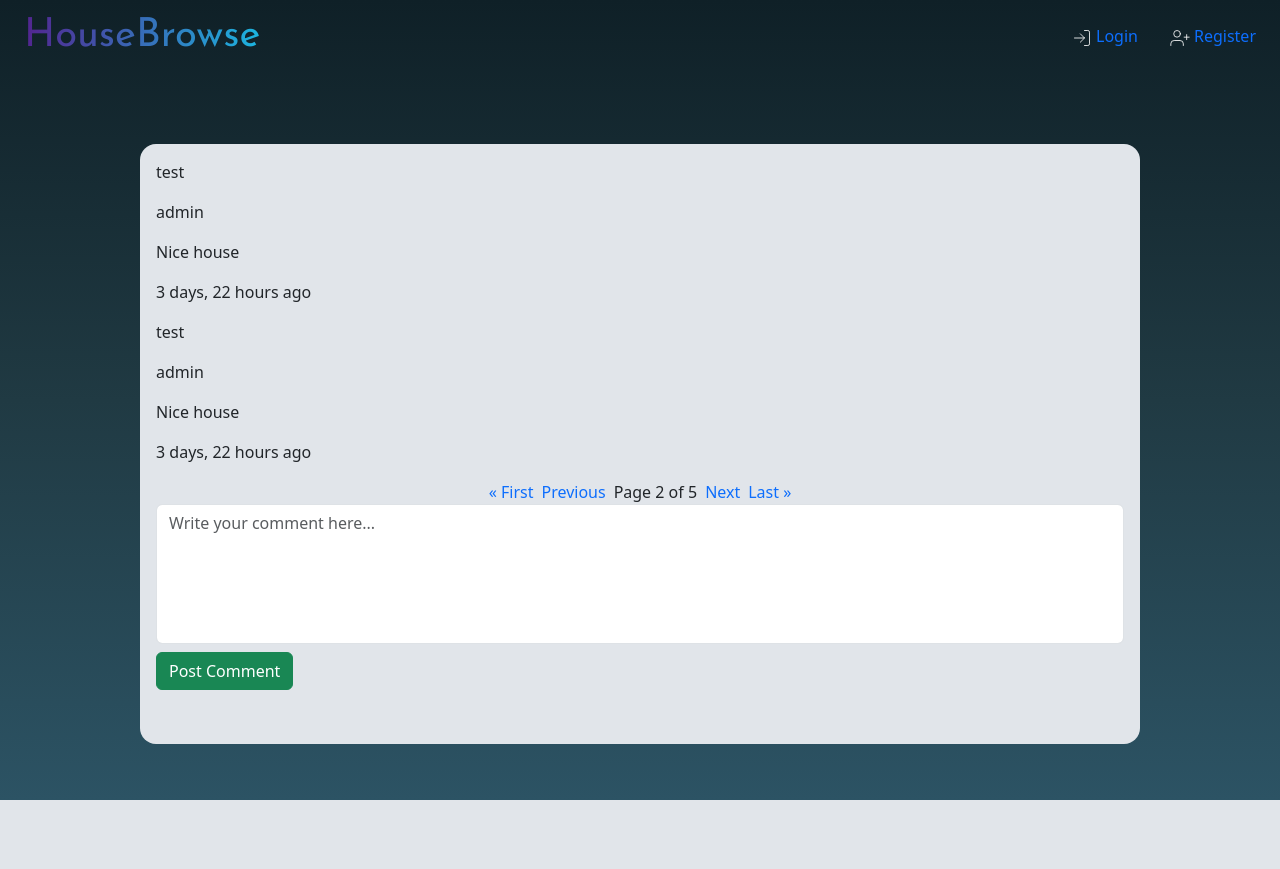
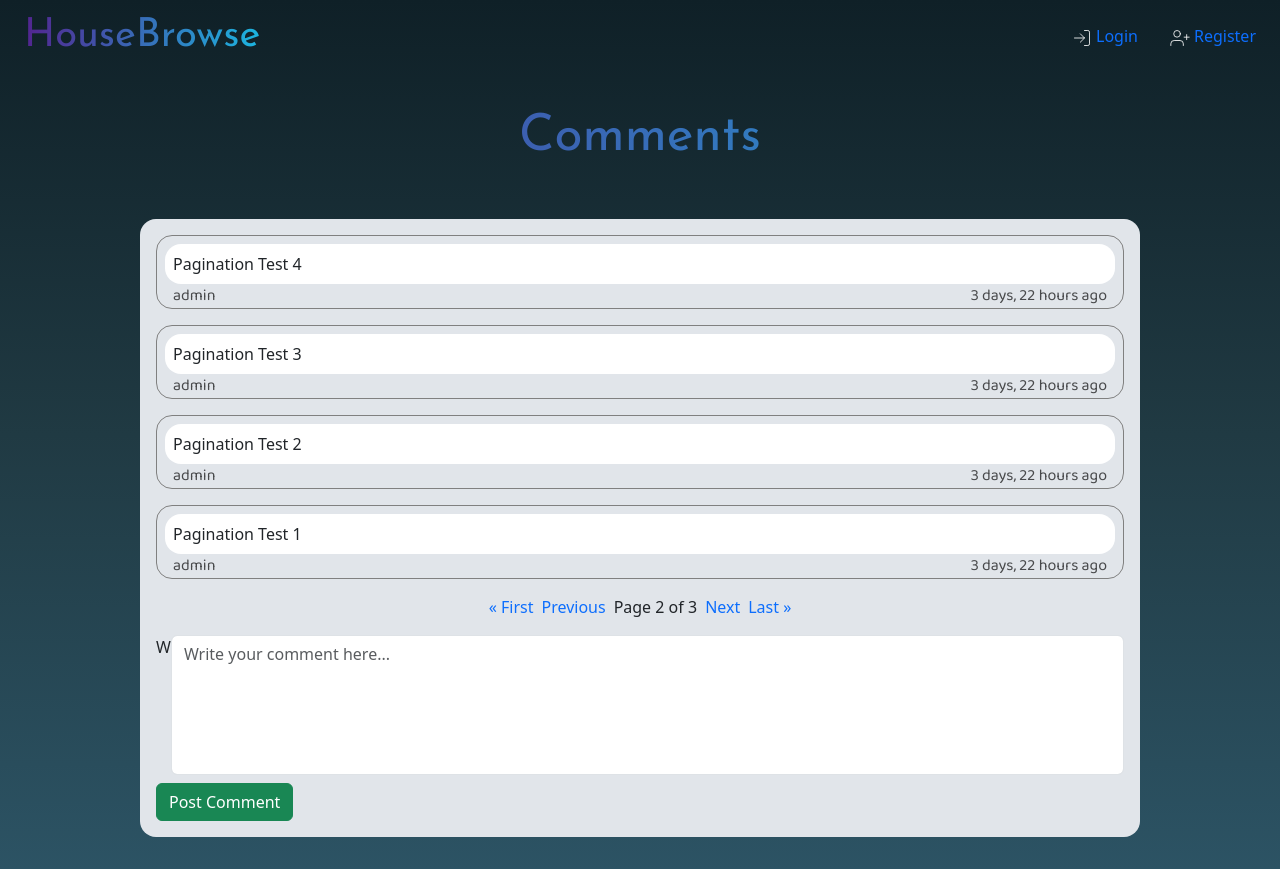
Before and after one commit to dondowoldo/CS50, a Django app: page /comments/1?page=2 in a window 1280 px wide. Before the commit the page ends 800 px from the top, so only its background shows below. Run offline with Django 4.2, Linux system fonts and the light colour scheme; data comes from the database, SQL or seed files in the repository; both versions use the stored data as it was after the commit.

Commit message:
comments section updated

```diff
--- a/Final_Project/booking/static/booking/styles.css
+++ b/Final_Project/booking/static/booking/styles.css
@@ -481,6 +481,12 @@
     padding: 2rem 0;
 }
 
+.comment {
+    background-color: white;
+    border-radius: 1rem;
+    padding: 0.5rem;
+}
+
 .comments_window {
     display: flex;
     flex-direction: column;
@@ -488,8 +494,8 @@
     max-width: 1000px;
     border-radius: 1rem 1rem 1rem 1rem;
     background-color: #e1e5ea;
-    height: 600px;
     padding: 1rem;
+    gap: 1rem;
 }
 
 .add_comment {
@@ -503,8 +509,35 @@
 }
 
 .comments {
+    width: 100%;
+    border: 1px solid grey;
+    border-radius: 1rem;
+    padding: 0.5rem 0.5rem 0 0.5rem;
+    display: flex;
+    flex-direction: column;
+    justify-content: space-between;
+}
+
+.comment {
+    display: flex;
+
+}
+
+.comment_creator {
+    display: flex;
+    justify-content: space-between;
+    color: #48494B;
+    font-family: 'Baloo 2';
+    padding: 0 0.5rem 0 0.5rem;
+}
 
 
+.comment_prepend {
+    display: flex;
+    flex-direction: column;
+    align-items: flex-start;
+    justify-content: center;
+    padding-right: 2em;
 }
 
 .paginator {
--- a/Final_Project/booking/templates/booking/comments.html
+++ b/Final_Project/booking/templates/booking/comments.html
@@ -8,19 +8,26 @@
 
 
 {% block body %}
-
+<center><h1 class="heading" style="font-size: max(4vw, 40px);">Comments</h1><br/></center>
 <div class="comments_container">
     <div class="comments_window">
-        <div class="comments">
             {% if comments %}
                 {% for comment in comments %}
-                    <p>{{ comment.comment }}</p>
-                    <p>{{ comment.user }}</p>
-                    <p>{{ comment.listing.title }}</p>
-                    <p>{{ comment.timestamp|timesince }} ago</p>
+
+                <div class="comments">
+                    <div class="comment">
+                        {{ comment.comment }}
+                    </div>
+
+                    <div class="comment_creator">
+                            <div>{{ comment.user}}</div>
+                            <div>{{ comment.timestamp| timesince }} ago</div>
+                    </div>
+                </div>
+
                 {% endfor %}
             {% endif %}
-        </div>
+
 
     <div class="paginator">
         {% if comments.has_previous %}
@@ -40,7 +47,7 @@
 
 
             <form action="" method="POST">
-            <div class="add_comment">
+                <div class="add_comment">W
                     {% csrf_token %}
                     {{ comment_form }}
                 </div>
--- a/Final_Project/booking/views.py
+++ b/Final_Project/booking/views.py
@@ -181,7 +181,7 @@
 def comments_view(request, listing_id):
     listing = Listing.objects.get(id=listing_id)
     comments_desc = Comment.objects.filter(listing__id=listing_id).order_by("-timestamp")
-    paginator = Paginator(comments_desc, 2)
+    paginator = Paginator(comments_desc, 4)
     page = request.GET.get('page')
     comments = paginator.get_page(page)
     comment_form = PostComment()
```
Also changed, not shown: Final_Project/db.sqlite3. Lines whose indentation alone changed are shown as unchanged.
